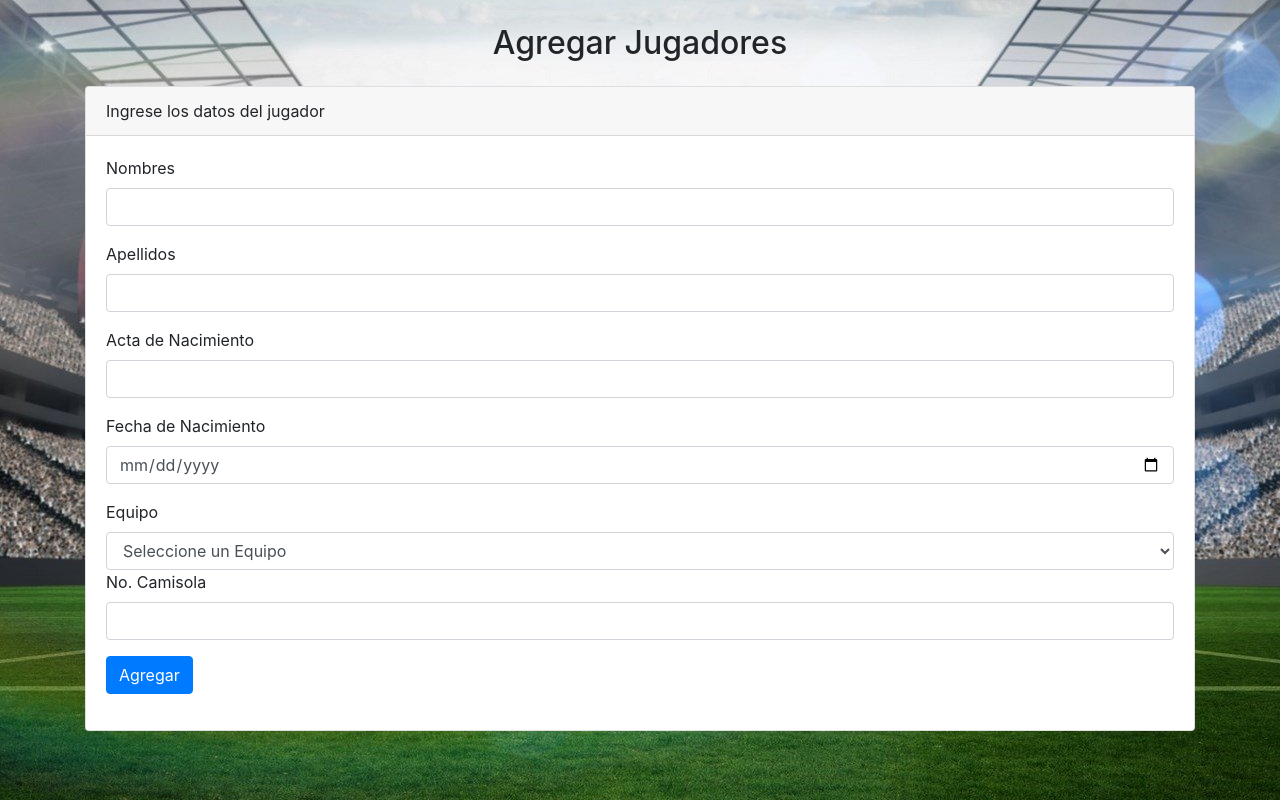
After one commit to josevictorsamayoa/torneos, a CodeIgniter 4 app: template app/Views/Crear_Jugador.php in a window 1280 px wide. The commit adds this page. Run offline with PHP 8.4 and a stand-in for CodeIgniter, Linux system fonts and the light colour scheme; the template is opened without the code that fills it, so the values that code supplies are empty; some libraries are stand-ins or nearby versions.

Commit message:
Jugadores
Se agrego la vista de jugadores, editar jugadores y crear jugadores

```diff
--- /dev/null
+++ b/app/Views/Crear_Jugador.php
@@ -0,0 +1,148 @@
+<!DOCTYPE html>
+<html lang="en">
+<head>
+    <meta charset="utf-8">
+    <meta name="viewport"
+     content="width=device-width, initial-scale=1, user-scalable=yes">
+    <link rel="stylesheet" href="https://stackpath.bootstrapcdn.com/bootstrap/4.5.0/css/bootstrap.min.css">
+    <title>Agregar Jugadores</title>
+    <!--  -->
+</head>
+<body>
+    <div class="container">
+
+        <h2 class="text-center mt-4 mb-4">Agregar Jugadores</h2>
+
+        <?php
+
+        $validation = \Config\Services::validation();
+
+        ?>
+        <div class="card">
+            <div class="card-header">
+                <div class="row">
+                    <div class="col">Ingrese los datos del jugador</div>
+                    <div class="col text-right">
+
+                    </div>
+                </div>
+            </div>
+
+
+            <div class="card-body">
+                <form method="post" action="<?php echo base_url("/crud/add_validation")?>">
+                    <div class="form-group">
+                        <label>Nombres</label>
+                        <input type="text" name="nombres" class="form-control" />
+                        <?php
+                        if($validation->getError('nombres'))
+                        {
+                            echo '<div class="alert alert-danger mt-2">'.$validation->getError('nombres').'</div>';
+                        }
+                        ?>
+                    </div>
+
+                    <div class="form-group">
+                        <label>Apellidos</label>
+                        <input type="text" name="apellidos" class="form-control" />
+                        <?php
+                        if($validation->getError('apellidos'))
+                        {
+                            echo "
+                            <div class='alert alert-danger mt-2'>
+                            ".$validation->getError('apellidos')."
+                            </div>
+                            ";
+                        }
+                        ?>
+                    </div>
+
+                    <div class="form-group">
+                        <label>Acta de Nacimiento</label>
+                        <input type="text" name="actanac" class="form-control" />
+                        <?php
+                        if($validation->getError('actanac'))
+                        {
+                            echo "
+                            <div class='alert alert-danger mt-2'>
+                            ".$validation->getError('actanac')."
+                            </div>
+                            ";
+                        }
+                        ?>
+                    </div>
+
+                    <div class="form-group">
+                        <label>Fecha de Nacimiento</label>
+                        <input type="date" name="fecnac" class="form-control" />
+                        <?php
+                        if($validation->getError('fecnac'))
+                        {
+                            echo "
+                            <div class='alert alert-danger mt-2'>
+                            ".$validation->getError('fecnac')."
+                            </div>
+                            ";
+                        }
+                        ?>
+                    </div>
+
+                    <div class="form-group">
+                        <label>Equipo</label>
+                        <select name="equipo" class="form-control">
+                            <option value="">Seleccione un Equipo</option>
+                            <option value="Male">1</option>
+                            <option value="Female">2</option>
+                        </select>
+
+                        <?php
+
+                        if($validation->getError('gender'))
+                        {
+                            echo '<div class="alert alert-danger mt-2">
+                            '.$validation->getError("gender").'
+                            </div>';
+                        }
+
+                        ?>
+
+                    <div class="form-group">
+                        <label>No. Camisola</label>
+                        <input type="text" name="camisola" class="form-control" />
+                        <?php
+                        if($validation->getError('camisola'))
+                        {
+                            echo "
+                            <div class='alert alert-danger mt-2'>
+                            ".$validation->getError('camisola')."
+                            </div>
+                            ";
+                        }
+                        ?>
+                    </div>
+
+
+
+                    </div>
+                    <div class="form-group">
+                        <button type="submit" class="btn btn-primary">Agregar</button>
+                    </div>
+                </form>
+            </div>
+        </div>
+
+    </div>
+
+</body>
+</html>
+
+<style>
+body {
+	margin: 0;
+	background-attachment: fixed;
+	background-position: center center;
+	background-image: url(../img/estadio.jpg);
+	background-repeat: no repeat;
+}
+
+</style>
--- a/app/Views/Login_View.php
+++ b/app/Views/Login_View.php
@@ -29,7 +29,7 @@
                     <div class="titulo">
                         <img class="logo" src=  "img/logosiu.JPG">
                     </div>
-                    <form method="post" action="<?php echo base_url("/Login/login")?>">
+                    <form method="post" action="<?php echo base_url("/torneos/jugadores")?>">
                         <input type="text" name="correo" placeholder="Correo" required>
 
                         <input type="password" name="password" placeholder="Contraseña"  required>
```
Also changed, not shown: app/Controllers/torneos.php (renamed from app/Controllers/Login.php, +12 -3 lines), app/Views/Editar_Jugador.php (added, +150 -0 lines), app/Views/Jugadores_View.php (added, +128 -0 lines).
